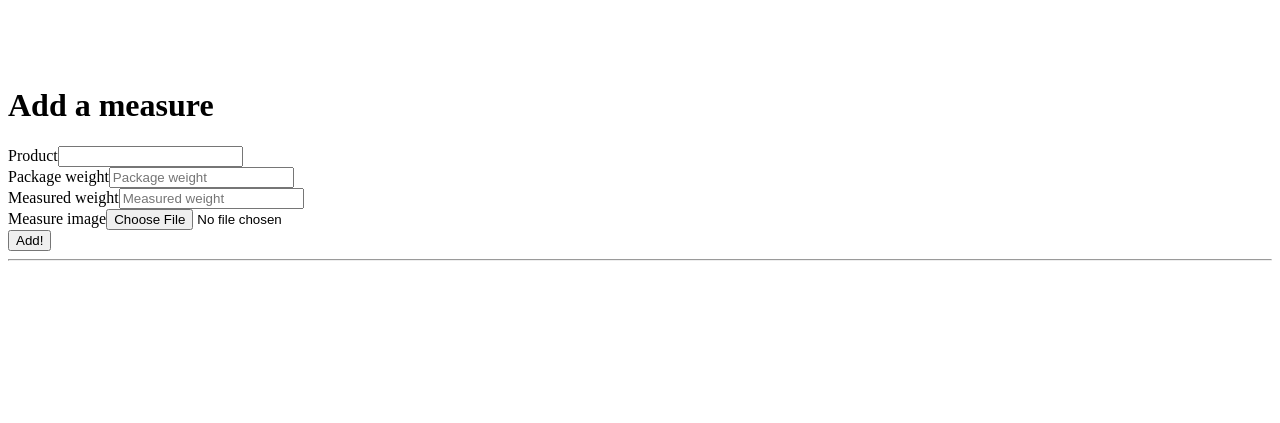
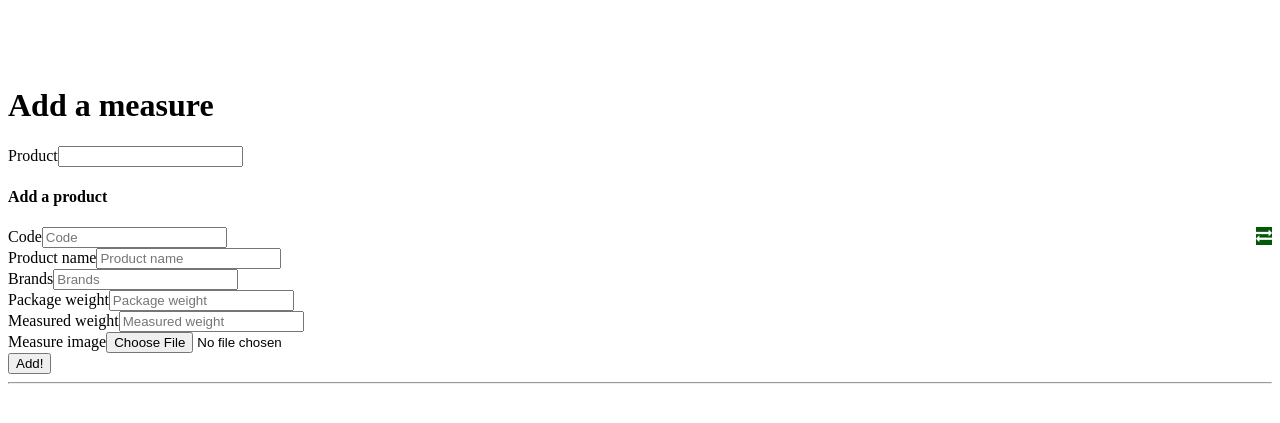
Before and after one commit to blatinier/onestpasdespigeons, a Django app: page /add_measure in a window 1280 px wide. Shown: the part 307-730 px from the top of the page. Run offline with Django 3.2, Linux system fonts and the light colour scheme; a user stored in the database is signed in; data comes from the database, SQL or seed files in the repository; parts of the project's set-up code (start-up, migrations or seed data) failed here and were passed over; some libraries are stand-ins or nearby versions.

Commit message:
Add: possibility to create product in add measure (closes #68) Squashed commit of the following:
commit 17a5dd409c22b91572ce7d078179a6f067f6d350
Author: Benoît Latinier <benoit@latinier.fr>
Date:   Fri Aug 25 23:19:32 2017 +0200

    add: test for add measure+product & fix for edit

commit 1d7aadf09771cd4952327de3b6933f1275794c4b
Author: Benoît Latinier <benoit@latinier.fr>
Date:   Fri Aug 25 23:01:30 2017 +0200

    add: source product

commit 2eac6b4ec1a41354fec7de649856c64eb76e0f84
Author: Benoît Latinier <benoit@latinier.fr>
Date:   Fri Aug 25 22:49:43 2017 +0200

    add: create product on create measure page #68

```diff
--- a/pigeon/static/css/weights.css
+++ b/pigeon/static/css/weights.css
@@ -44,13 +44,11 @@ body {
   width: auto;
 }
 
-.green {
-  color: #0f0;
-}
-
-.red {
-  color: #f00;
-}
+.bg-green { background-color: #035709; }
+.bg-green:hover { background-color: #038709; }
+.white { color: #fff; }
+.green { color: #0f0; }
+.red { color: #f00; }
 
 .product_img_big {
   margin: auto;
--- a/pigeon/weights/forms.py
+++ b/pigeon/weights/forms.py
@@ -18,6 +18,7 @@
 from django import forms
 from django.contrib.auth.forms import UserCreationForm
 from django.contrib.auth.models import User
+from django.utils.translation import ugettext as _
 from django_select2.forms import ModelSelect2Widget
 from weights.models import PigeonUser, Product, Measure
 
@@ -59,6 +60,7 @@ class AddMeasureForm(forms.ModelForm):
                 queryset=Product.objects.all(),
             ),
             queryset=Product.objects.all(),
+            required=False,
         )
     package_weight = forms.DecimalField(min_value=0, decimal_places=3)
     measured_weight = forms.DecimalField(min_value=0, decimal_places=3)
@@ -67,3 +69,22 @@ class AddMeasureForm(forms.ModelForm):
         model = Measure
         fields = ('product', 'package_weight', 'measured_weight',
                   'measure_image')
+
+
+class AddProductForm(forms.ModelForm):
+    code = forms.CharField(required=False)
+    product_name = forms.CharField(required=False)
+    brands = forms.CharField(required=False)
+    class Meta:
+        model = Product
+        fields = ('code', 'product_name', 'brands')
+
+    def clean(self):
+        cleaned_data = super().clean()
+        code = cleaned_data.get("code")
+        product_name = cleaned_data.get("product_name")
+        brands = cleaned_data.get("brands")
+
+        if not (code and product_name and brands):
+            raise forms.ValidationError(_("All product fields must be set"),
+                                        code='invalid')
--- a/pigeon/weights/models.py
+++ b/pigeon/weights/models.py
@@ -14,15 +14,16 @@
 #  Copyright (c) 2017 Benoît Latinier, Fabien Bourrel
 #  This file is part of project: OnEstPasDesPigeons
 #
+import os
+from functools import wraps
+
 import django_filters
-import os
 from django.contrib.auth.models import User
 from django.contrib.postgres.fields import ArrayField
 from django.db.models.signals import post_save
 from django.db import models
 from django.dispatch import receiver
 from django.utils import timezone
-from functools import wraps
 
 
 def disable_for_loaddata(signal_handler):
@@ -86,11 +87,14 @@ class Product(models.Model):
     purchase_places = models.CharField(max_length=256, blank=True, null=True)
     image_url = models.CharField(max_length=256, blank=True, null=True)
 
+    # Is it OFF, ours, other?
+    source = models.CharField(max_length=32, default="OpenFoodFacts")
+
     def __str__(self):
         if self.brands:
-            return "{product_name} ({brands})".format(product_name=self.product_name, brands=self.brands)
-        else:
-            return self.product_name
+            return "{product_name} ({brands})".format(product_name=self.product_name,
+                                                      brands=self.brands)
+        return self.product_name
 
     def copy(self):
         """
--- a/pigeon/weights/templates/weights/add_measure.html
+++ b/pigeon/weights/templates/weights/add_measure.html
@@ -2,18 +2,61 @@
 {% load bootstrap3 %}
 {% block content %}
 <div class="row offset-from-menu">
-  <h1 class="col-lg-12 text-center">{{ title }}</h1>
+  <div class="row">
+    <h1 class="col-lg-12 text-center">{{ title }}</h1>
+  </div>
   <form enctype="multipart/form-data" method="post"
         autocomplete="off" class="form-contact">
     {% csrf_token %}
     {{ add_measure_form.media.js }}
     {{ add_measure_form.media.css }}
-    {% for field in add_measure_form %}
-      {% bootstrap_field field layout="horizontal" field_class="col-md-9 input-form-space" show_help=False %}
-    {% endfor %}
+    {% if edit_mode %}
+      {% bootstrap_field add_measure_form.product form_group_class="form-group select-product" layout="horizontal" field_class="col-md-9 input-form-space" show_help=False %}
+    {% else %}
+      {% bootstrap_field add_measure_form.product form_group_class="form-group select-product" layout="horizontal" field_class="col-md-9 input-form-space" show_help=False addon_after='<a class="btn btn-default bg-green" id="switch-create"><i class="fa fa-plus white"></i></a>' addon_after_class='input-group-btn' %}
+    {% endif %}
+
+    {% if not edit_mode %}
+    <div id="product-form" class="hidden panel panel-default">
+      <div class="panel-body">
+        <div class="row">
+          <div class="col-lg-6">
+            <h4>Add a product</h4>
+          </div>
+          <div class="col-lg-6">
+            <a class="btn btn-default bg-green pull-right" id="switch-select">
+              <i class="fa fa-exchange white"></i>
+            </a>
+          </div>
+        </div>
+        {% bootstrap_field add_product_form.code layout="horizontal" show_help=False %}
+        {% bootstrap_field add_product_form.product_name layout="horizontal" show_help=False %}
+        {% bootstrap_field add_product_form.brands layout="horizontal" show_help=False %}
+      </div>
+    </div>
+    {% endif %}
+    {% bootstrap_field add_measure_form.package_weight layout="horizontal" field_class="col-md-9 input-form-space" show_help=False %}
+    {% bootstrap_field add_measure_form.measured_weight layout="horizontal" field_class="col-md-9 input-form-space" show_help=False %}
+    {% bootstrap_field add_measure_form.measure_image layout="horizontal" field_class="col-md-9 input-form-space" show_help=False %}
     <div class="col-md-12 text-center">
       {% bootstrap_button btn_text button_type="submit" button_class="btn-primary" size="large" %}
     </div>
   </form>
 </div>
+{% if not edit_mode %}
+<script type="text/javascript">
+$('#switch-create').on('click', function(event){
+  $('#product-form').removeClass('hidden');
+  $('.select-product').addClass('hidden');
+});
+$('#switch-select').on('click', function(event){
+  $('#product-form').addClass('hidden');
+  $('.select-product').removeClass('hidden');
+});
+{% if page_mode_create %}
+  $('#product-form').removeClass('hidden');
+  $('.select-product').addClass('hidden');
+{% endif %}
+</script>
+{% endif %}
 {% endblock %}
--- a/pigeon/weights/views.py
+++ b/pigeon/weights/views.py
@@ -23,7 +23,8 @@ from django.db.models import Max, Min, Avg, F
 from django.http import HttpResponseForbidden
 from django.shortcuts import render, redirect, get_object_or_404, reverse
 from django.utils.translation import ugettext as _
-from weights.forms import UserForm, ProfileForm, AddMeasureForm
+from weights.forms import (UserForm, ProfileForm, AddMeasureForm,
+                           AddProductForm)
 from weights.models import Measure, MeasureFilter, Product
 
 
@@ -210,23 +211,47 @@ def add_measure(request):
     """
     Page to add your own measurements.
     """
+    page_mode_create = False
     if request.method == 'POST':
         measure_inst = Measure(user=request.user.pigeonuser)
         add_measure_form = AddMeasureForm(request.POST, request.FILES,
                                           instance=measure_inst)
         if add_measure_form.is_valid():
-            add_measure_form.save()
-            messages.success(request, _("Measure added!"))
-            return redirect(reverse(my_measures))
+            add_product_form = AddProductForm(request.POST)
+            if not add_measure_form.cleaned_data['product']:
+                if add_product_form.is_valid():
+                    prod = add_product_form.save(commit=False)
+                    prod.source = 'Internal'
+                    prod.save()
+                    measure = add_measure_form.save(commit=False)
+                    measure.product = prod
+                    measure.save()
+                    prod.quantity = "%d g" % measure.package_weight
+                    prod.save()
+                    messages.success(request, _("Measure added!"))
+                    return redirect(reverse(my_measures))
+                else:
+                    page_mode_create = (add_product_form.data.get('code') or
+                                        add_product_form.data.get('product_name') or
+                                        add_product_form.data.get('brands'))
+                    messages.error(request, _("Please select or create a product"
+                                              "(all fields in create are required)."))
+            else:
+                add_measure_form.save()
+                messages.success(request, _("Measure added!"))
+                return redirect(reverse(my_measures))
         else:
             messages.error(request, _("Error in the form."))
     else:
         add_measure_form = AddMeasureForm()
+        add_product_form = AddProductForm()
     title = _('Add a measure')
     return render(request, 'weights/add_measure.html',
                   {'add_measure_form': add_measure_form,
+                   'add_product_form': add_product_form,
                    'btn_text': _('Add!'),
-                   'title': title})
+                   'title': title,
+                   'page_mode_create': page_mode_create})
 
 
 @login_required
@@ -249,7 +274,8 @@ def edit_measure(request, measure_id):
     return render(request, 'weights/add_measure.html',
                   {'add_measure_form': add_measure_form,
                    'btn_text': _('Edit'),
-                   'title': title})
+                   'title': title,
+                   'edit_mode': True})
 
 
 @login_required
```
Also changed, not shown: pigeon/tests/integration_tests/test_measures.py (+35 -0 lines), pigeon/weights/migrations/0010_product_source.py (added).
